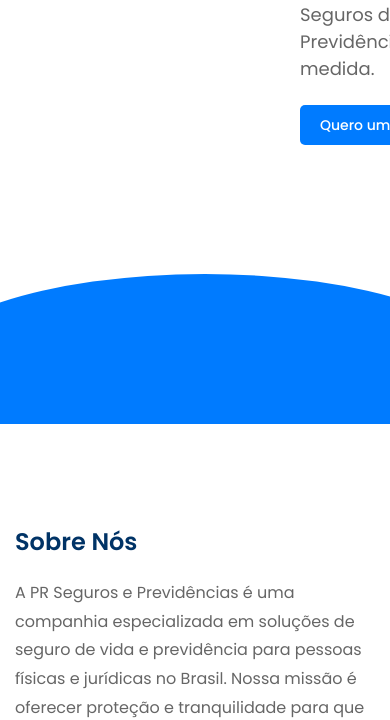
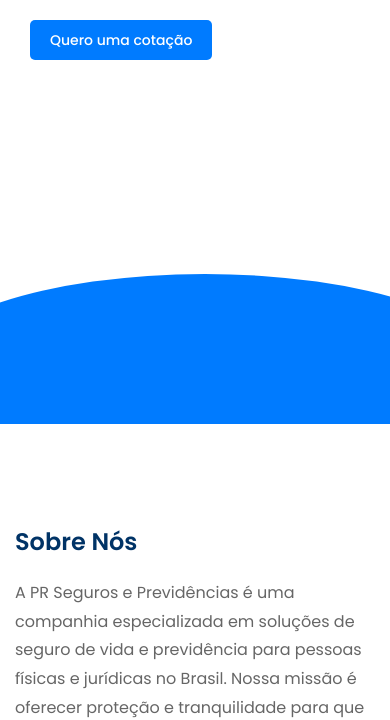
Before and after one commit to Pec1/PR-consultoria, a plain HTML site: page index.html in a window 390 px wide. Shown: the part 455-1175 px from the top of the page. Drawn offline with nearby package versions, Linux system fonts and the light colour scheme.

Commit message:
U sytle responsividade

```diff
--- a/style.css
+++ b/style.css
@@ -352,8 +352,13 @@
 
 /* Celulares (até 768px) */
 @media (max-width: 768px) {
+    .hero-content {
+        padding-left: 30px;
+        margin-top: 0vh;
+    }
+
     .hero-image img {
-        max-width: 70%; /* Ajuste o tamanho da imagem da hero section se necessário */
+        display: none;
     }
     .about-section .container {
         flex-direction: column;
```
